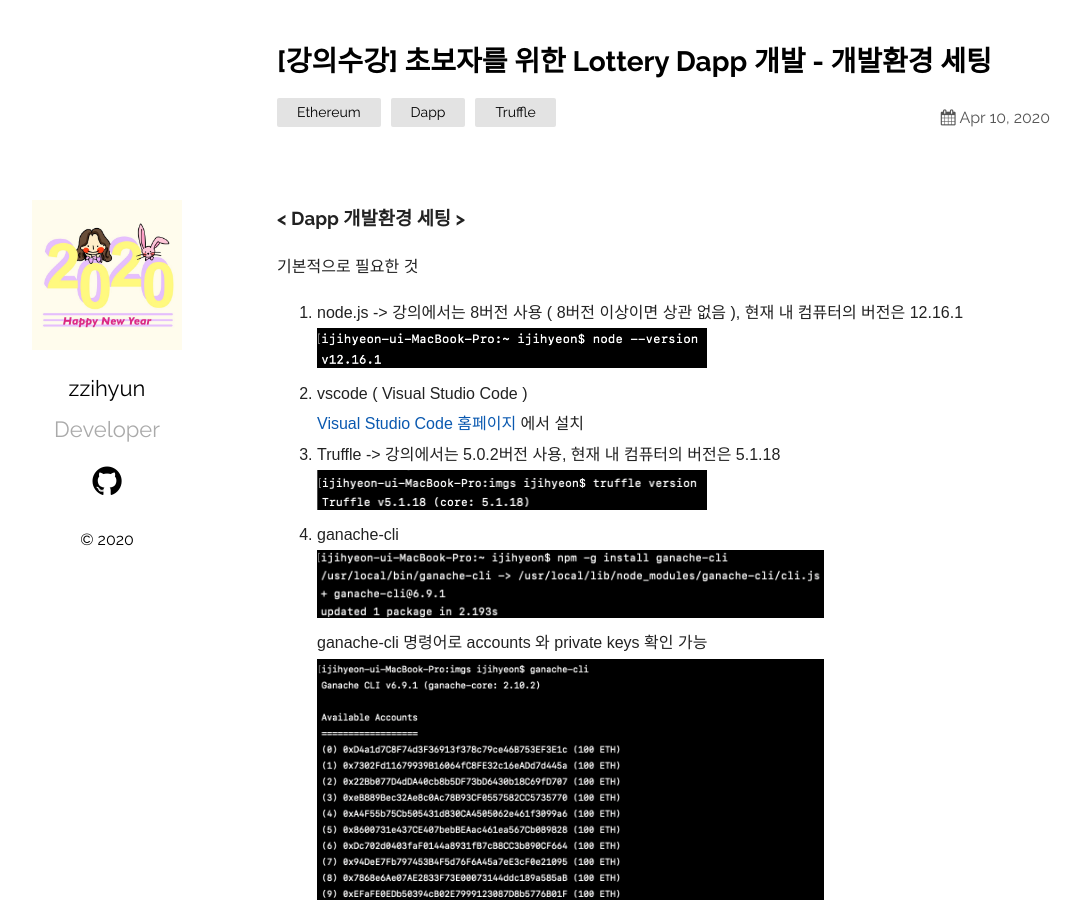
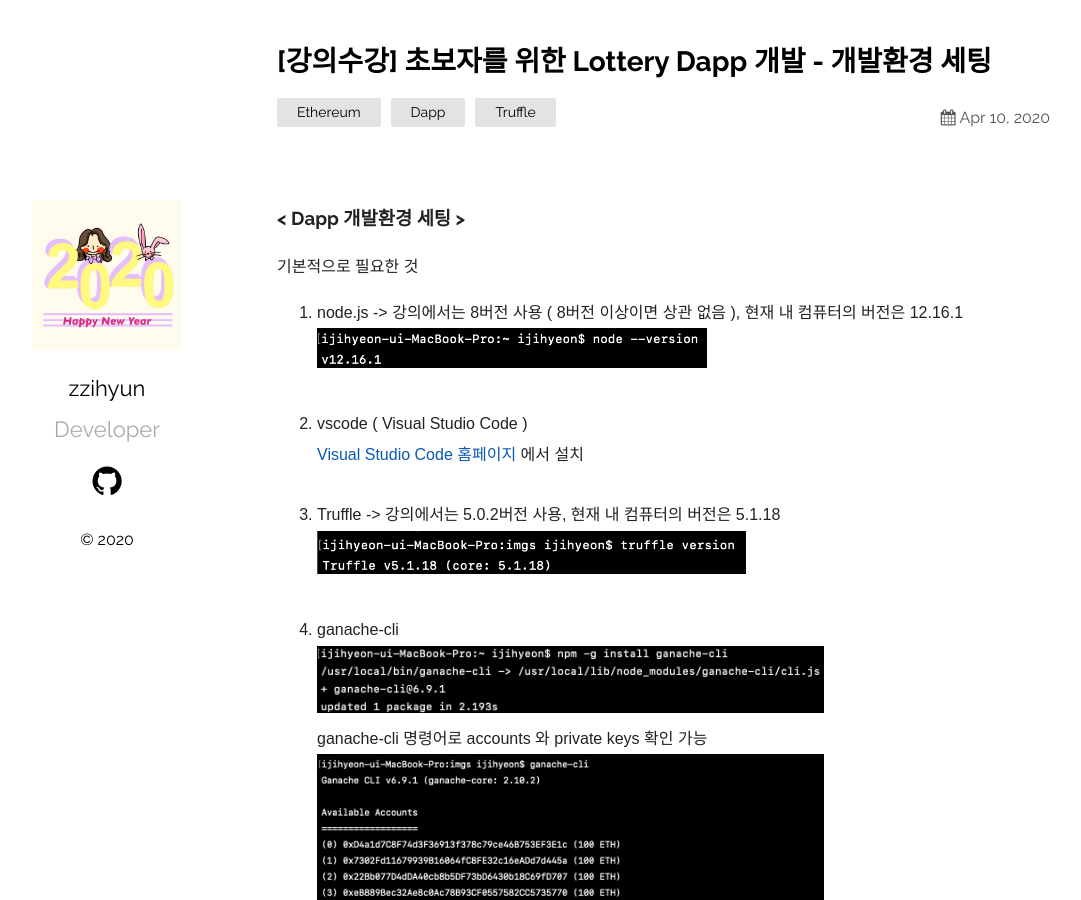
Before and after one commit to jhhhj1002/jhhhj1002.github.io, a Jekyll site: the page built from _posts/2020-04-11-Lottery-Dapp-01.markdown, in a window 1280 px wide and 900 px high. Shown: the whole window, without its empty margins (78-1159 px from the left). Built offline with Jekyll 4.4.1, drawn with Linux system fonts in a browser that asks for light colours.

Commit message:
Update 2020-04-11-Lottery-Dapp-01.markdown

```diff
--- a/_posts/2020-04-11-Lottery-Dapp-01.markdown
+++ b/_posts/2020-04-11-Lottery-Dapp-01.markdown
@@ -12,18 +12,22 @@ categories: Ethereum Dapp Truffle
 기본적으로 필요한 것
 1. node.js -> 강의에서는 8버전 사용 ( 8버전 이상이면 상관 없음 ), 현재 내 컴퓨터의 버전은 12.16.1
   <img src="/assets/imgs/Lottery&Dapp_01.png" width="50%" height="25%" >
+  <br/>
 2. vscode ( Visual Studio Code )
   [Visual Studio Code 홈페이지] 에서 설치
+  <br/><br/>
+3. Truffle -> 강의에서는 5.0.2버전 사용, 현재 내 컴퓨터의 버전은 5.1.18
+  <img src="/assets/imgs/Lottery&Dapp_02.png" width="55%" height="25%" >
   <br/>
-3. Truffle -> 강의에서는 5.0.2버전 사용, 현재 내 컴퓨터의 버전은 5.1.18
-  <img src="/assets/imgs/Lottery&Dapp_02.png" width="50%" height="25%" >
 4. ganache-cli
   <img src="/assets/imgs/Lottery&Dapp_03.png" width="65%" height="35%" >
   ganache-cli 명령어로 accounts 와 private keys 확인 가능
   <img src="/assets/imgs/Lottery&Dapp_04.png" width="65%" height="35%" >
+  <br/>
 5. vscode - solidity extension
   vscode 에서 solidity 확장자 설치
   <img src="/assets/imgs/Lottery&Dapp_05.png" width="65%" height="35%" >
+  <br/>
 6. metamask
   [metamask 홈페이지] 에서 설치
 
```
